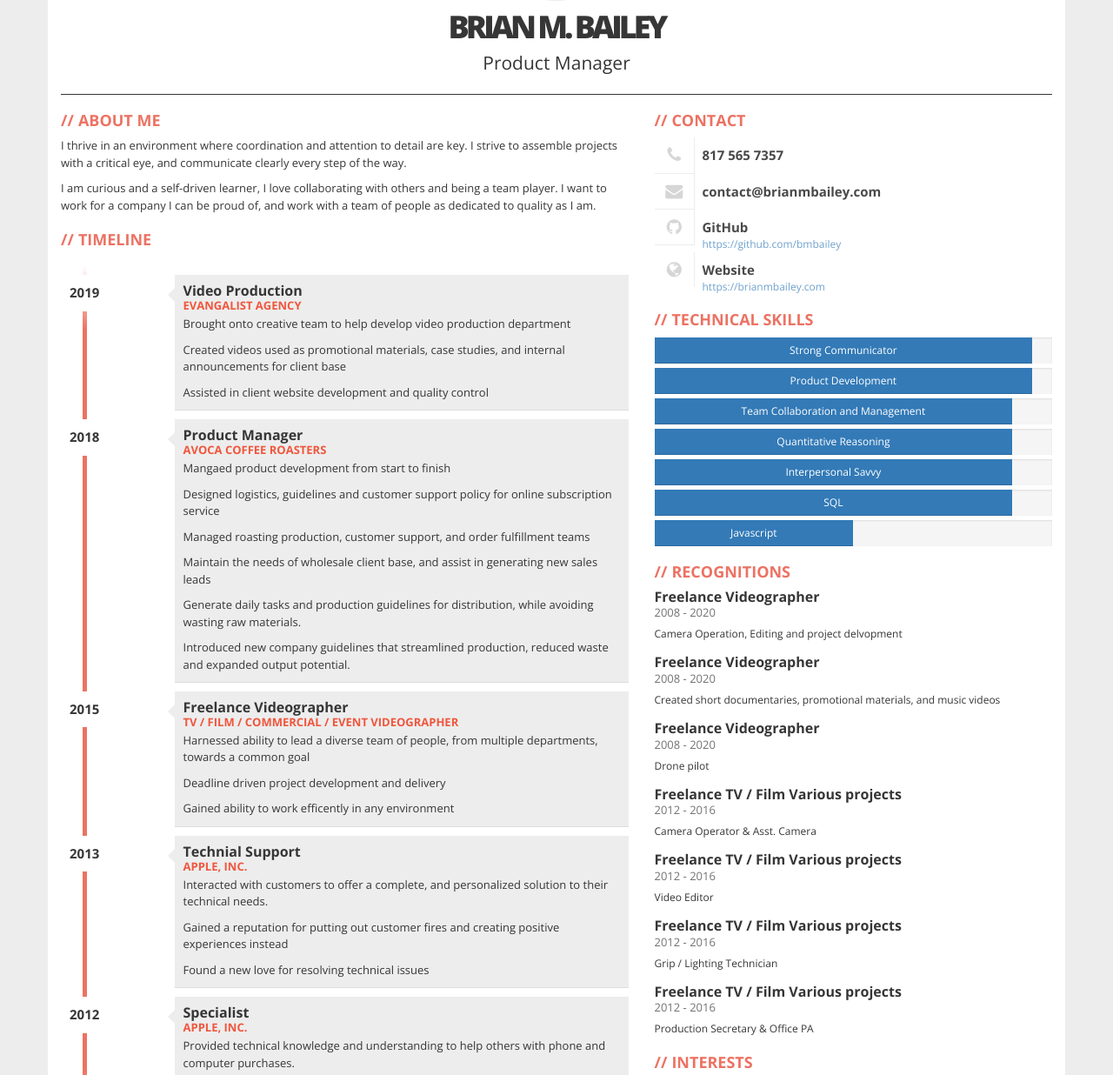
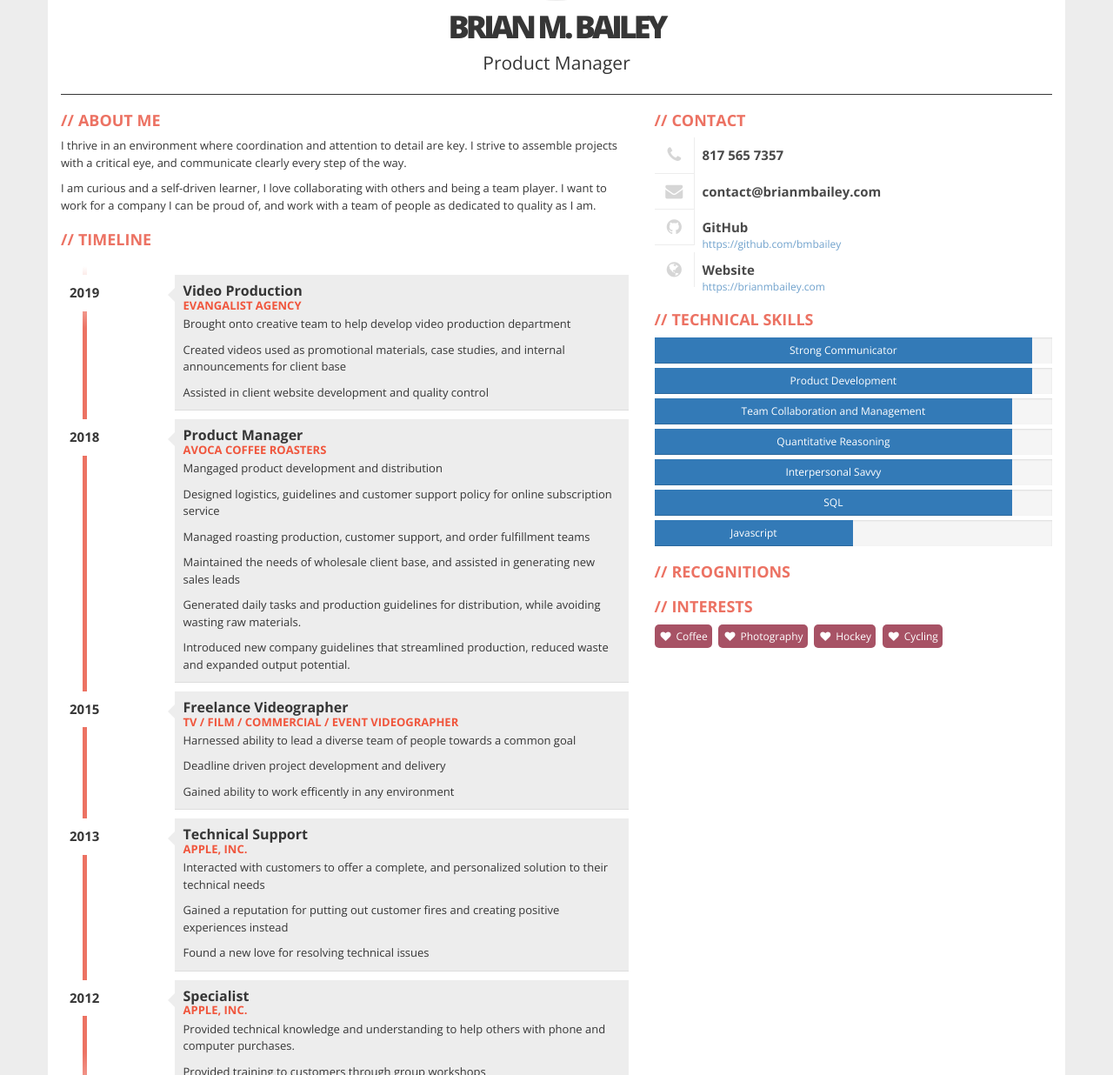
Before and after one commit to Bmbailey/Resume, a Jekyll site: the page built from index.html, in a window 1280 px wide and 1400 px high, cut to the strip 164-1400 px from the top of the window. Shown: the whole strip at 87% size. Built offline with Jekyll 4.4.1, drawn with Linux system fonts in a browser that asks for light colours; nearby versions of some CDN libraries.

Commit message:
Syntax and spelling updates. Removed Videographer recognitions

```diff
--- a/_data/projects.yml
+++ b/_data/projects.yml
@@ -1,34 +1,3 @@
-- date: 2008 - 2020
-  name: Freelance Videographer
+- date:
+  name:
   description:
-    - Camera Operation, Editing and project delvopment
-
-- date: 2008 - 2020
-  name: Freelance Videographer
-  description:
-    - Created short documentaries, promotional materials, and music videos
-
-- date: 2008 - 2020
-  name: Freelance Videographer
-  description:
-    - Drone pilot
-
-- date: 2012 - 2016
-  name: Freelance TV / Film Various projects
-  description:
-    - Camera Operator & Asst. Camera
-
-- date: 2012 - 2016
-  name: Freelance TV / Film Various projects
-  description:
-    - Video Editor
-
-- date: 2012 - 2016
-  name: Freelance TV / Film Various projects
-  description:
-    - Grip / Lighting Technician
-
-- date: 2012 - 2016
-  name: Freelance TV / Film Various projects
-  description:
-    - Production Secretary & Office PA
--- a/_data/timeline.yml
+++ b/_data/timeline.yml
@@ -10,26 +10,26 @@
   company: Avoca Coffee Roasters
   year: 2018
   description:
-    - Mangaed product development from start to finish
+    - Mangaged product development and distribution
     - Designed logistics, guidelines and customer support policy for online subscription service
     - Managed roasting production, customer support, and order fulfillment teams
-    - Maintain the needs of wholesale client base, and assist in generating new sales leads
-    - Generate daily tasks and production guidelines for distribution, while avoiding wasting raw materials.
+    - Maintained the needs of wholesale client base, and assisted in generating new sales leads
+    - Generated daily tasks and production guidelines for distribution, while avoiding wasting raw materials.
     - Introduced new company guidelines that streamlined production, reduced waste and expanded output potential.
 
 - title: Freelance Videographer
   company: TV / Film / Commercial / Event Videographer
   year: 2015
   description:
-    - Harnessed ability to lead a diverse team of people, from multiple departments, towards a common goal
+    - Harnessed ability to lead a diverse team of people towards a common goal
     - Deadline driven project development and delivery
     - Gained ability to work efficently in any environment
 
-- title: Technial Support
+- title: Technical Support
   company: Apple, Inc.
   year: 2013
   description:
-    - Interacted with customers to offer a complete, and personalized solution to their technical needs.
+    - Interacted with customers to offer a complete, and personalized solution to their technical needs
     - Gained a reputation for putting out customer fires and creating positive experiences instead
     - Found a new love for resolving technical issues
 
```
